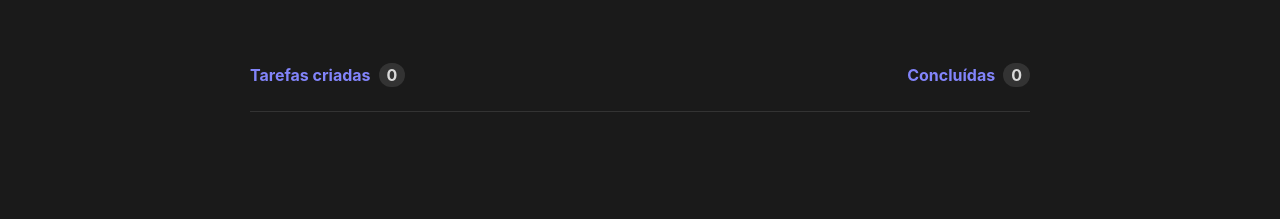
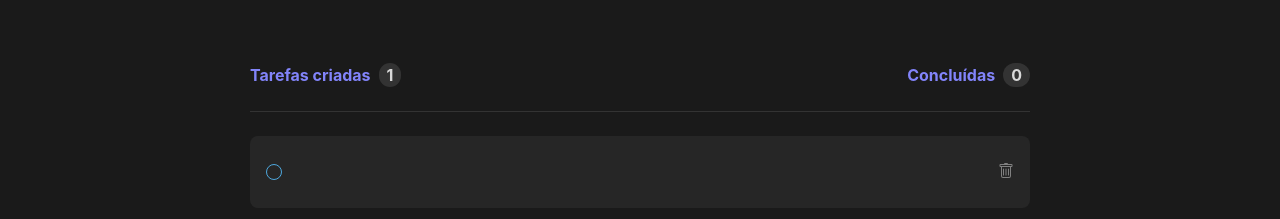
Before and after one commit to SavioSoares7/toDoList, a React app in the folder toDoList/: page / in a window 1280 px wide. Both pictures are taken after a click on the button "Criar". Shown: the part 229-448 px from the top of the page. Built offline with nearby package versions, Linux system fonts and the light colour scheme; the HTML template or start-up script is replaced by a standard one.

Commit message:
:sparkles: feat: Created function delete task

```diff
--- a/toDoList/src/components/Task/index.tsx
+++ b/toDoList/src/components/Task/index.tsx
@@ -2,13 +2,15 @@ import styles from "./style.module.css";
 
 import { BsTrash } from "react-icons/bs";
 
-export function Task({ task }) {
+export function Task({ task, handleDelete }) {
   return (
     <div className={styles.container}>
-      <input type="checkbox" />
-      <p> {task} </p>
+      <input type="checkbox" readOnly={task.isCompleted} />
+      <p> {task.task} </p>
 
-      <BsTrash size={16} />
+      <button onClick={() => handleDelete(task)}>
+        <BsTrash size={16} />
+      </button>
     </div>
   );
 }
--- a/toDoList/src/components/Task/style.module.css
+++ b/toDoList/src/components/Task/style.module.css
@@ -29,11 +29,14 @@
 .container input:checked {
   background-color: var(--blue);
 }
-
-.container svg {
+.container button {
+  background-color: transparent;
+  border: none;
+}
+.container button svg {
   color: var(--gray-300);
   transition: 300ms all;
 }
-.container svg:hover {
+.container button svg:hover {
   color: var(--danger);
 }
--- a/toDoList/src/page/Home/index.tsx
+++ b/toDoList/src/page/Home/index.tsx
@@ -23,8 +23,13 @@ export function Home() {
       isCompleted: false,
     };
     setTasks((prev) => [...prev, taskObj]);
+  }
+  function deleteTask(task: string) {
+    const newListTask = tasks.filter((item) => {
+      return item.task !== task.task;
+    });
 
-    console.log(tasks);
+    setTasks(newListTask);
   }
 
   return (
@@ -48,7 +53,7 @@ export function Home() {
           <div className={style.taskInfo}>
             <p>
               <strong>Tarefas criadas</strong>
-              <span>0</span>
+              <span>{tasks.length}</span>
             </p>
 
             <p>
@@ -57,7 +62,11 @@ export function Home() {
             </p>
           </div>
 
-          <div className={style.taskCreated}></div>
+          <div className={style.taskCreated}>
+            {tasks.map((item) => (
+              <Task handleDelete={deleteTask} task={item} key={item.task} />
+            ))}
+          </div>
         </div>
       </div>
     </div>
```
